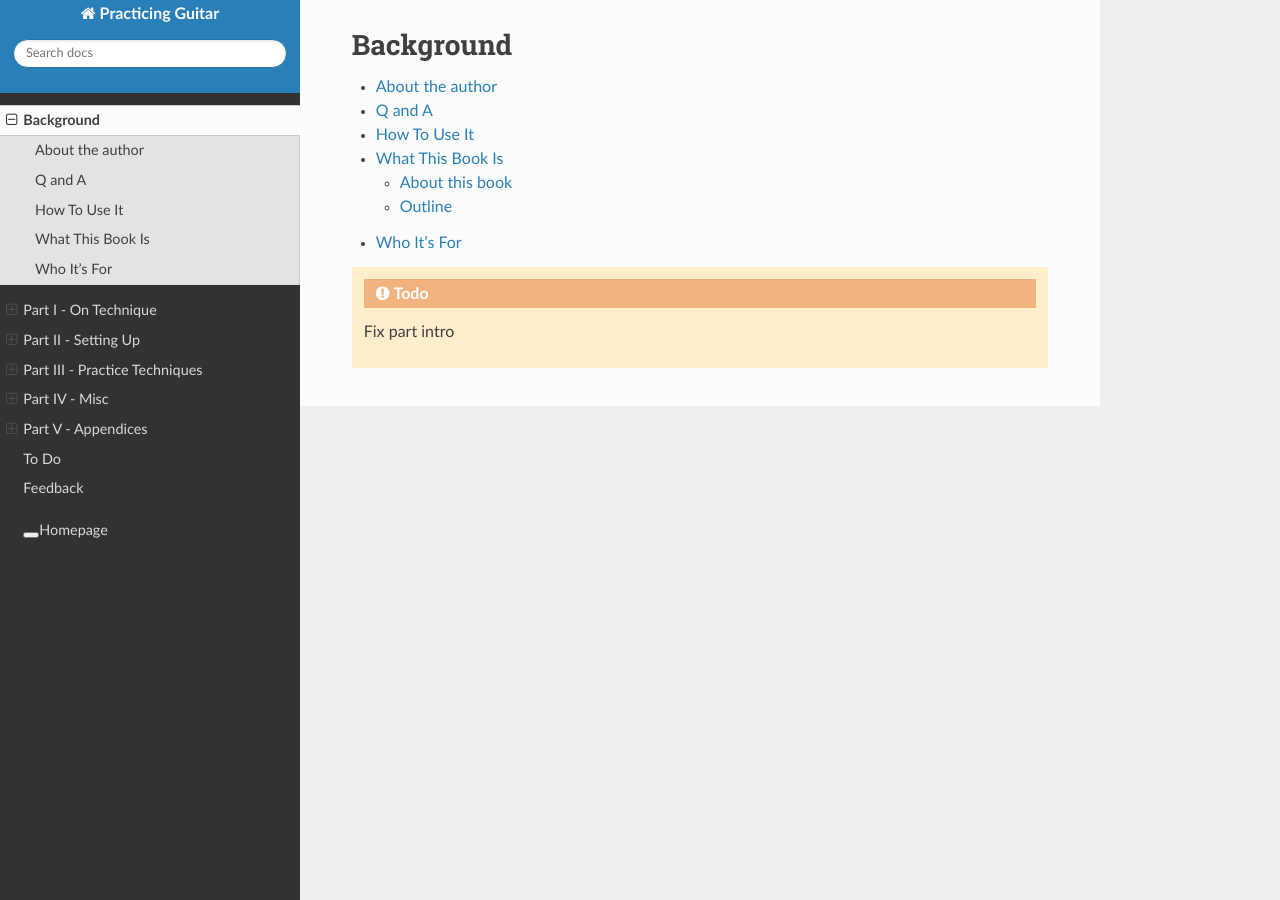
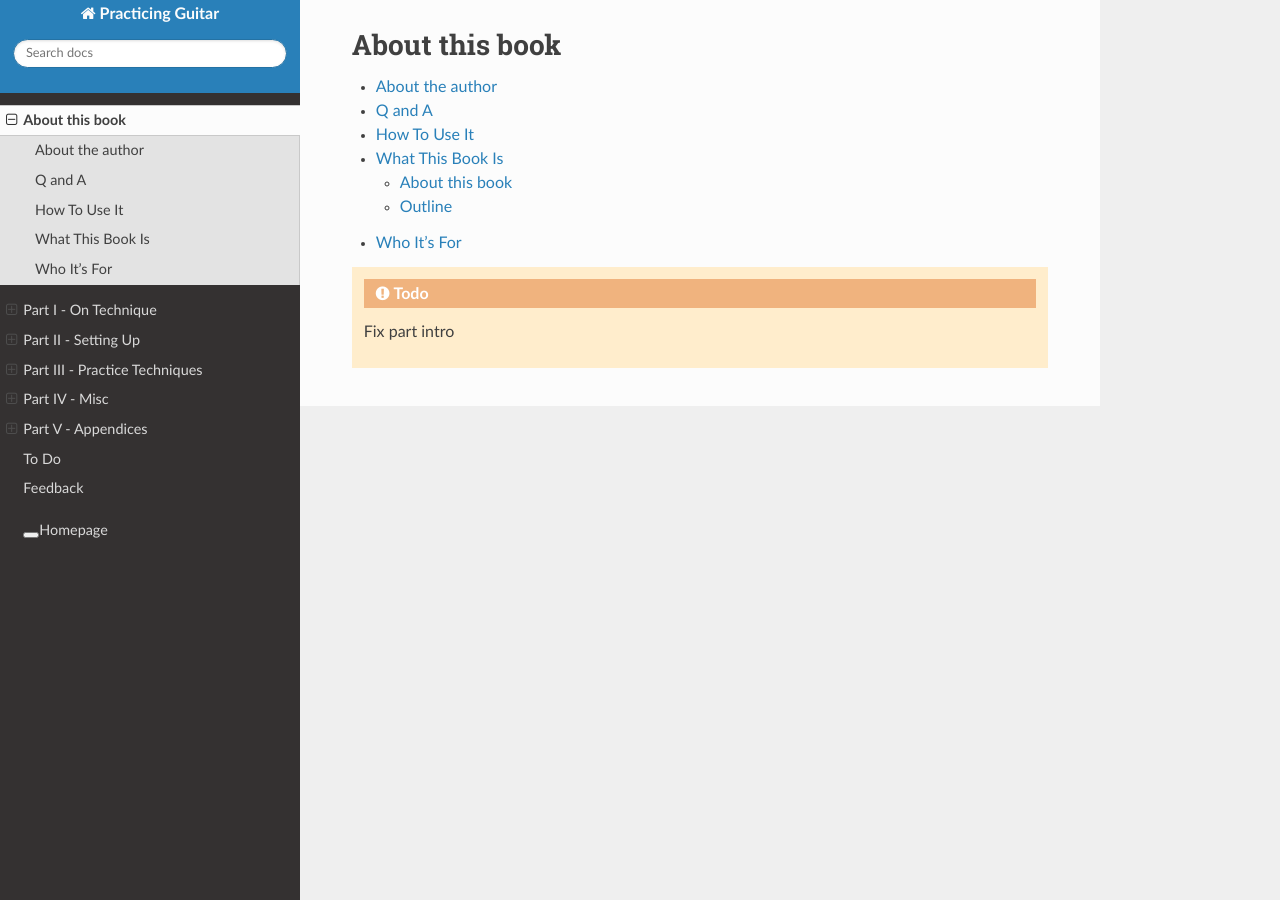
Before and after one commit to jzohrab/practicing-guitar, a Sphinx documentation site: the page built from docs/about/_index.rst, in a window 1280 px wide. Built offline with Sphinx 7.4.7 and the Read the Docs theme 2.0.0, drawn with Linux system fonts in a browser that asks for light colours; a script that is not in the unit is left out.

Commit message:
Rename background to about.

```diff
--- a/docs/background/_index.rst
+++ b/docs/about/_index.rst
@@ -1,6 +1,6 @@
-##########
-Background
-##########
+###############
+About this book
+###############
 
 .. toctree::
    :glob:
--- a/docs/index.rst
+++ b/docs/index.rst
@@ -14,7 +14,7 @@ A curated source of ideas and techniques for guitar practicing.
    :hidden:
    :name: mastertoc
 
-   background/_index
+   about/_index
    part-1-on-technique/_index
    part-2-setting-up/_index
    part-3-techniques/_index
```
Also changed, not shown: docs/about/about-the-author.rst (renamed from docs/background/about-the-author.rst), docs/about/faq.rst (renamed from docs/background/faq.rst), docs/about/how-to-use-it.rst (renamed from docs/background/how-to-use-it.rst), docs/about/what-this-book-is.rst (renamed from docs/background/what-this-book-is.rst), docs/about/who-its-for.rst (renamed from docs/background/who-its-for.rst).
